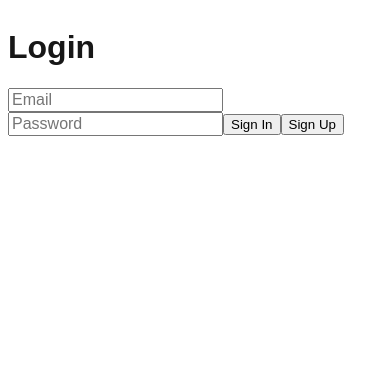
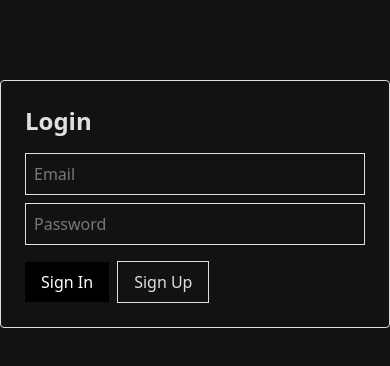
Before and after one commit to besmartaico/soccer-board, a Next.js app: page /login in a window 390 px wide. Shown: the top 366 px of the page. Built offline with nearby package versions, Linux system fonts and the light colour scheme; no server answers.

Commit message:
Fix: restore original @layer utilities + append mobile utility classes
Updated global styles to include Tailwind CSS and added dark theme utility classes.

```diff
--- a/app/globals.css
+++ b/app/globals.css
@@ -1,60 +1,86 @@
-/* Base */
-*, *::before, *::after { box-sizing: border-box; }
+@import "tailwindcss";
+
+/* ── Base dark theme ── */
+html, body {
+  height: 100%;
+  background-color: #121212;
+  color: #e0e0e0;
+  margin: 0;
+}
+
+/* ── Scrollbar ── */
+::-webkit-scrollbar { width: 6px; height: 6px; }
+::-webkit-scrollbar-track { background: #1e1e1e; }
+::-webkit-scrollbar-thumb { background: #800000; border-radius: 3px; }
+::-webkit-scrollbar-thumb:hover { background: #a81212; }
+
+/* ── Force dark/maroon utility classes to be included in the CSS bundle ──
+   Tailwind JIT removes classes it doesn't find in source. We define them
+   here via @layer utilities so they're always present. ── */
+@layer utilities {
+  /* Dark backgrounds */
+  .bg-dark-950 { background-color: #0a0a0a; }
+  .bg-dark-900 { background-color: #121212; }
+  .bg-dark-800 { background-color: #1e1e1e; }
+  .bg-dark-700 { background-color: #2a2a2a; }
+  .bg-dark-600 { background-color: #3a3a3a; }
+  .bg-dark-500 { background-color: #4a4a4a; }
+  .hover\:bg-dark-700:hover { background-color: #2a2a2a; }
+  .hover\:bg-dark-600:hover { background-color: #3a3a3a; }
+  .hover\:bg-dark-500:hover { background-color: #4a4a4a; }
+
+  /* Dark text */
+  .text-dark-100 { color: #e0e0e0; }
+  .text-dark-200 { color: #bdbdbd; }
+  .text-dark-300 { color: #9e9e9e; }
+  .text-dark-400 { color: #757575; }
+  .text-dark-500 { color: #616161; }
+
+  /* Dark borders */
+  .border-dark-700 { border-color: #2a2a2a; }
+  .border-dark-600 { border-color: #3a3a3a; }
+  .border-dark-500 { border-color: #4a4a4a; }
+
+  /* Maroon backgrounds */
+  .bg-maroon-900 { background-color: #6b0000; }
+  .bg-maroon-800 { background-color: #800000; }
+  .bg-maroon-700 { background-color: #a81212; }
+  .bg-maroon-600 { background-color: #cc1a1a; }
+  .hover\:bg-maroon-800:hover { background-color: #800000; }
+  .hover\:bg-maroon-700:hover { background-color: #a81212; }
+  .hover\:bg-maroon-600:hover { background-color: #cc1a1a; }
+
+  /* Maroon borders */
+  .border-maroon-800 { border-color: #800000; }
+  .border-maroon-700 { border-color: #a81212; }
+  .border-maroon-600 { border-color: #cc1a1a; }
+  .focus\:border-maroon-600:focus { border-color: #cc1a1a; }
+
+  /* Maroon text */
+  .text-maroon-400 { color: #ec5f5f; }
+  .text-maroon-300 { color: #f49898; }
+
+  /* Placeholder */
+  .placeholder-dark-400::placeholder { color: #757575; }
+}
+
+
+/* ============================================
+   MOBILE UTILITY CLASSES
+   ============================================ */
 
 /* Hard stop horizontal overflow */
-html, body {
-  max-width: 100vw;
-  overflow-x: hidden;
-}
+html, body { max-width: 100vw; overflow-x: hidden; }
 
-:root {
-  --background: #ffffff;
-  --foreground: #171717;
-}
-
-@media (prefers-color-scheme: dark) {
-  :root {
-    --background: #0a0a0a;
-    --foreground: #ededed;
-  }
-}
-
-body {
-  background: var(--background);
-  color: var(--foreground);
-  font-family: Arial, Helvetica, sans-serif;
-}
-
-/* ---- Mobile utility classes ---- */
 @media (max-width: 768px) {
   .desktop-only { display: none !important; }
   .page-pad { padding: 16px !important; max-width: 100% !important; }
-
-  /* Tables scroll horizontally instead of overflowing */
-  .tbl-wrap {
-    overflow-x: auto !important;
-    -webkit-overflow-scrolling: touch;
-  }
-
-  /* Prevent iOS from auto-zooming into inputs */
-  input[type="text"],
-  input[type="email"],
-  input[type="tel"],
-  input[type="number"],
-  input[type="password"],
-  input[type="date"],
-  select,
-  textarea { font-size: 16px !important; }
-
-  /* Modals slide up from bottom on mobile */
+  .tbl-wrap { overflow-x: auto !important; -webkit-overflow-scrolling: touch; }
+  input[type="text"], input[type="email"], input[type="tel"],
+  input[type="number"], input[type="password"], input[type="date"],
+  select, textarea { font-size: 16px !important; }
   .modal-wrap { align-items: flex-end !important; padding: 0 !important; }
-  .modal-inner {
-    border-radius: 20px 20px 0 0 !important;
-    max-width: 100% !important;
-    margin: 0 !important;
-  }
-
-  /* 2-column form grids collapse to 1 column */
+  .modal-inner { border-radius: 20px 20px 0 0 !important; max-width: 100% !important; margin: 0 !important; }
   .grid-2 { grid-template-columns: 1fr !important; }
 }
 
```
